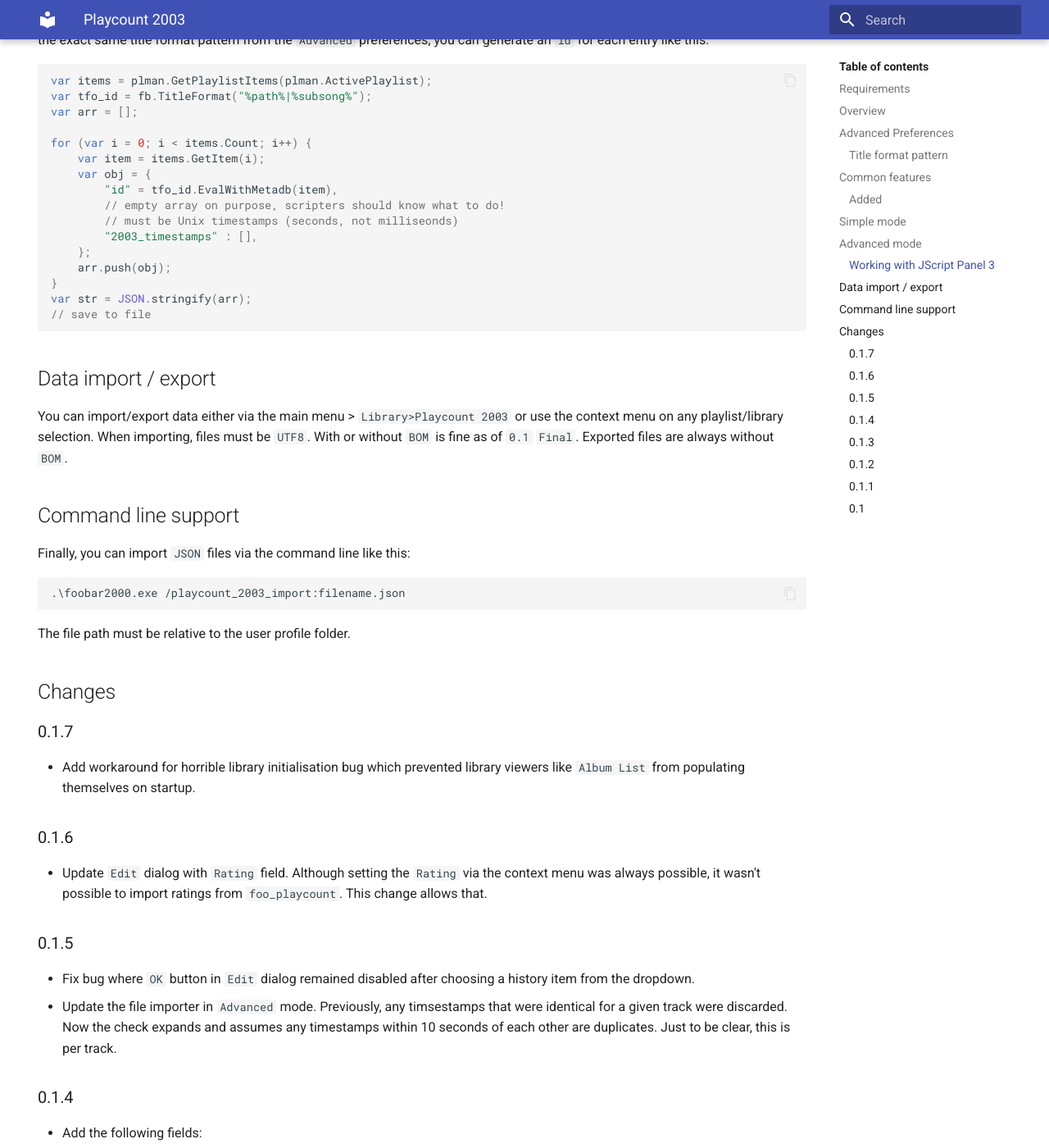
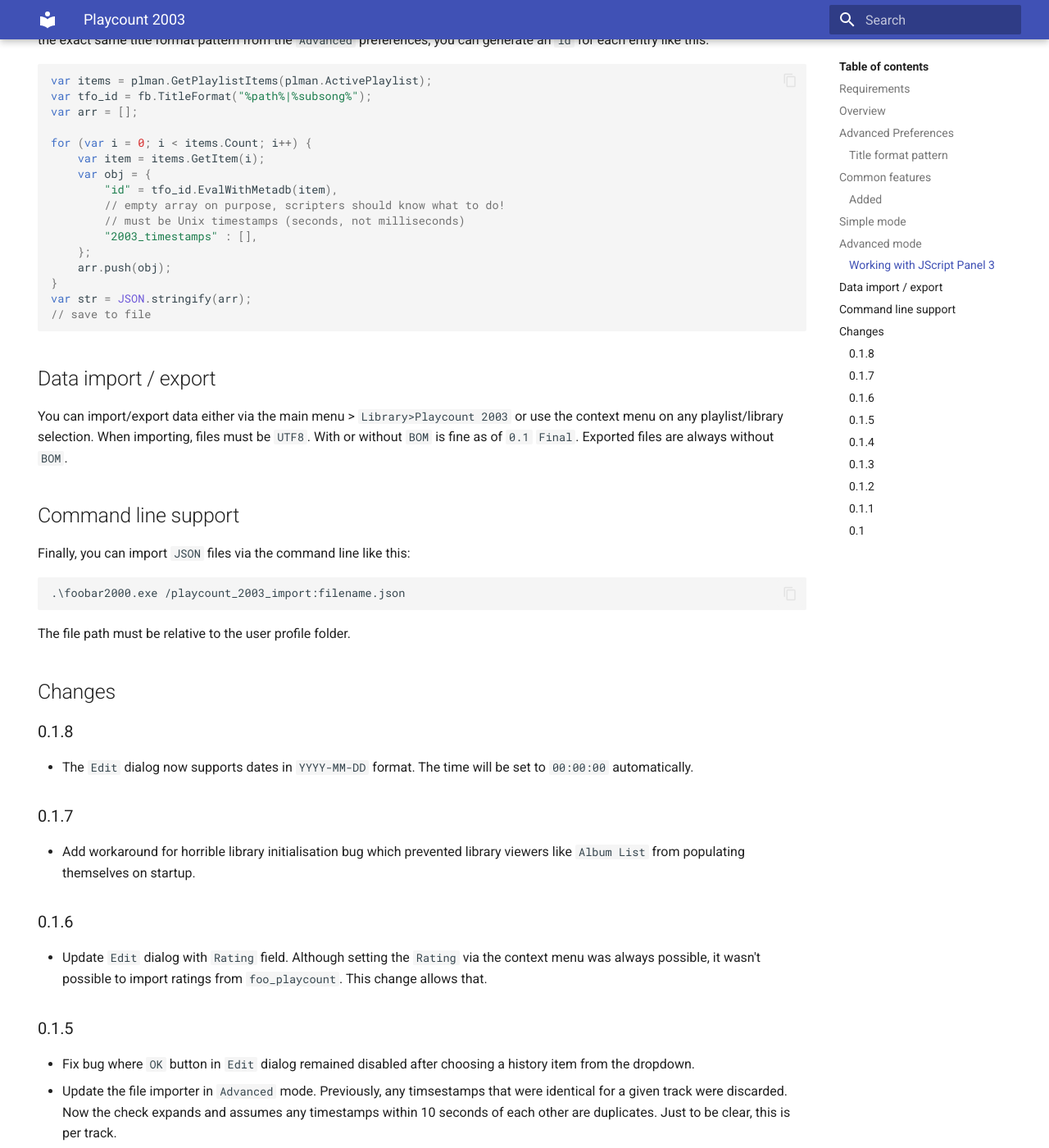
Before and after one commit to marc2k3/foo_playcount_2003, an MkDocs documentation site: the page built from docs/index.md, in a window 1280 px wide and 1400 px high, scrolled down 5949 px. Shown: the whole window at 82% size. Built offline with MkDocs 1.6.1 and Material for MkDocs 9.7.7, drawn with Linux system fonts in a browser that asks for light colours.

Commit message:
Update docs

```diff
--- a/docs/index.md
+++ b/docs/index.md
@@ -173,7 +173,7 @@
 	var obj = {
 		"id" = tfo_id.EvalWithMetadb(item),
 		// empty array on purpose, scripters should know what to do!
-		// must be Unix timestamps (seconds, not milliseonds)
+		// must be Unix timestamps (seconds, not milliseconds)
 		"2003_timestamps" : [],
 	};
 	arr.push(obj);
@@ -197,6 +197,10 @@
 The file path must be relative to the user profile folder.
 
 ## Changes
+
+### 0.1.8
+- The `Edit` dialog now supports dates in `YYYY-MM-DD` format. The time will be set to `00:00:00` automatically.
+
 ### 0.1.7
 - Add workaround for horrible library initialisation bug which prevented library viewers like `Album List` from populating themselves on startup.
 
```
